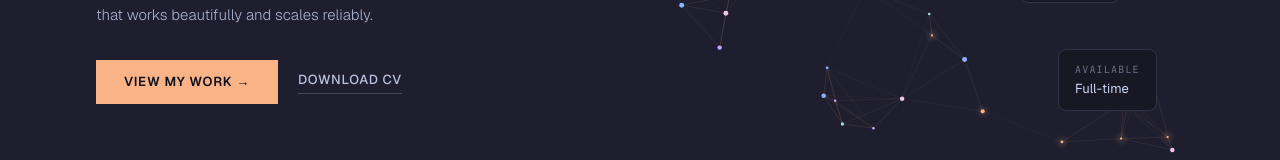
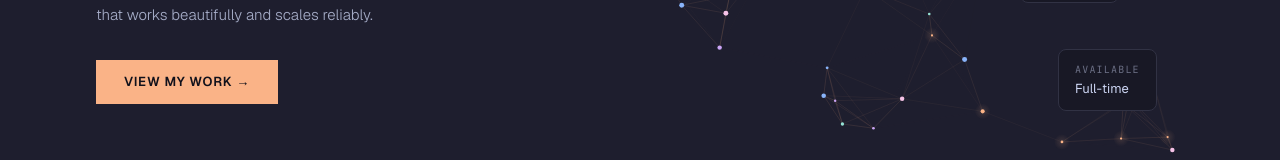
Before and after one commit to amvn-rwt/amanrwt.com, a Next.js app: page / in a window 1280 px wide. Shown: the part 564-724 px from the top of the page. Built offline with nearby package versions, Linux system fonts and the light colour scheme.

Commit message:
Remove CV download link from the homepage for a cleaner layout.

```diff
--- a/app/page.tsx
+++ b/app/page.tsx
@@ -131,12 +131,6 @@ export default function Home() {
               >
                 View my work →
               </Link>
-              <a
-                href="/cv.pdf"
-                className="font-body text-[13px] font-medium uppercase tracking-[0.06em] text-subtext1 border-b border-surface1 pb-1 hover:border-peach hover:text-peach transition-all duration-300"
-              >
-                Download CV
-              </a>
             </motion.div>
           </div>
 
```
